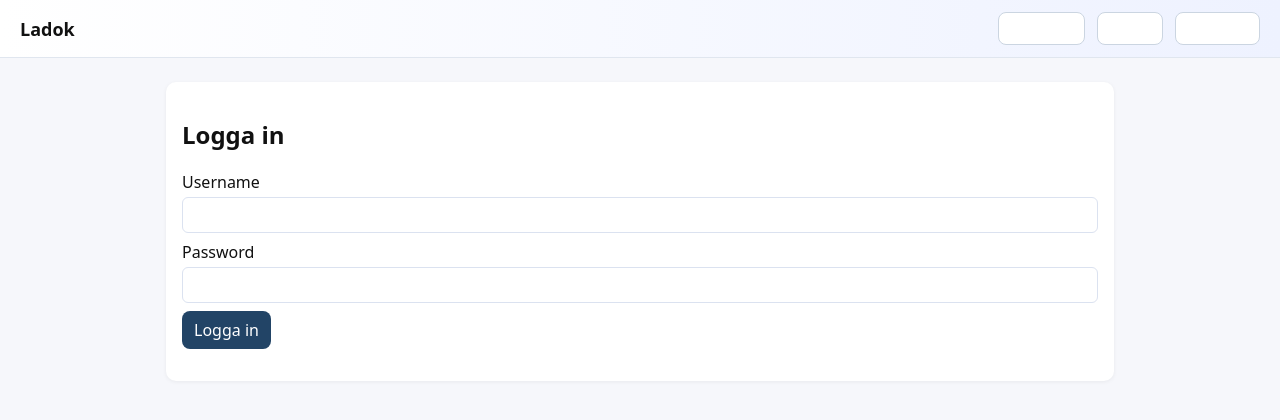
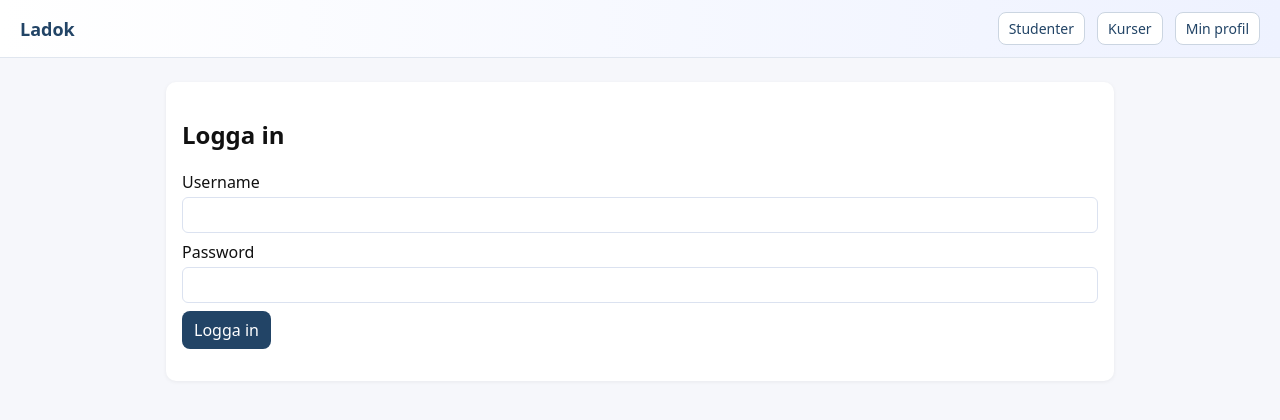
Before and after one commit to Fredde420/REST-Web-Services-Implementation, a PHP site: page / in a window 1280 px wide. Shown: the top 420 px of the page. Run offline with PHP 8.4, Linux system fonts and the light colour scheme.

Commit message:
Update styles.css

```diff
--- a/Ladok/styles.css
+++ b/Ladok/styles.css
@@ -25,6 +25,7 @@
   padding: 12px 20px;
   background: linear-gradient(90deg, #ffffff, #eef2ff);
   border-bottom: 1px solid #e0e6ef;
+  color: #224466;
 }
 
 .topbar h1 {
@@ -38,12 +39,14 @@
   border-radius: 8px;
   border: 1px solid #cbd5e1;
   background: #ffffff;
+  color: #224466;
   cursor: pointer;
   font-size: 14px;
 }
 
 .topbar nav button:hover {
   background: #f1f5f9;
+  color: #224466;
 }
 
 /* Layout */
```
